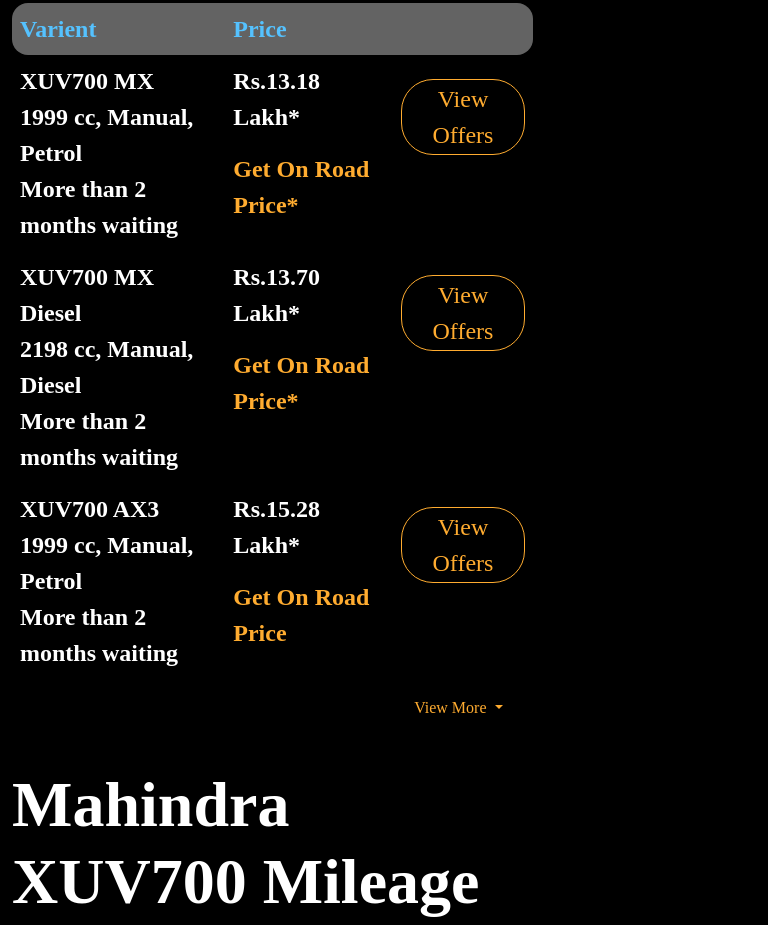
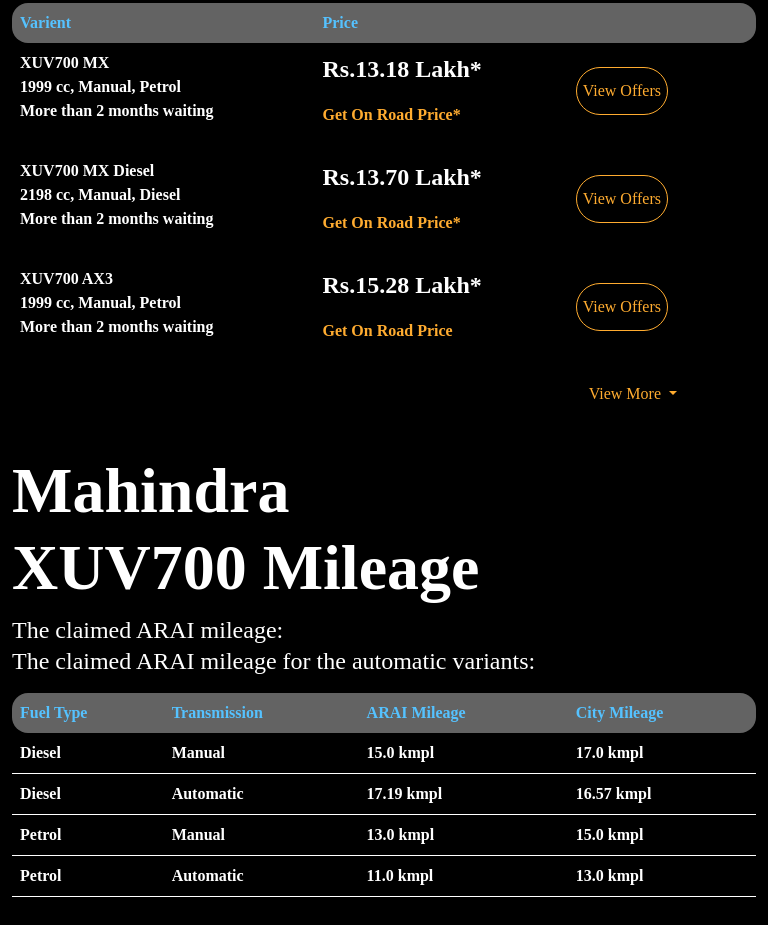
Before and after one commit to ItzzAkib07/xuv700, a plain HTML site: page index.html in a window 768 px wide. Shown: the part 3189-4114 px from the top of the page. Drawn offline with nearby package versions, Linux system fonts and the light colour scheme.

Commit message:
Update style.css
Addee responsiveness to table

```diff
--- a/style.css
+++ b/style.css
@@ -1174,6 +1174,36 @@ line-height: 38.04px;
 @media only screen and (min-width: 600px) and (max-width: 768px)  {
 
 
+.table-responsive {
+    width: 100% !important;
+  }
+
+  .table-responsive .table{
+    width: 100%;
+    table-layout: auto;
+  }
+
+  .td-btn{
+    height: 3rem;
+    display: flex;
+    justify-content: center;
+    align-items: center;
+    font-size: 1rem;
+  }
+
+  .mileage-tbale .table-responsive{
+    width: 100% !important;
+  }
+
+  .mileage-tbale .table-responsive .table{
+    width: 100% !important;
+    table-layout: auto;
+  }
+
+  .table th,td{
+    font-size: 1rem;
+  }
+
   .nav-2 {
     display: none;
   }
@@ -1253,10 +1283,70 @@ line-height: 38.04px;
     flex-direction: column;
     width: 100%;
   }
+
+  .table-responsive {
+    width: 100% !important;
+  }
+
+  .table-responsive .table{
+    width: 100%;
+    table-layout: auto;
+  }
+
+  .td-btn{
+    height: 3rem;
+    display: flex;
+    justify-content: center;
+    align-items: center;
+    font-size: 1rem;
+  }
+
+  .mileage-tbale .table-responsive{
+    width: 100% !important;
+  }
+
+  .mileage-tbale .table-responsive .table{
+    width: 100% !important;
+    table-layout: auto;
+  }
+
+  .table th,td{
+    font-size: 1rem;
+  }
 }
 
 /* Large devices (laptops/desktops, 992px and up) */
 @media only screen and (min-width: 992px) {
+
+ .table-responsive {
+    width: 100% !important;
+  }
+
+  .table-responsive .table{
+    width: 100%;
+    table-layout: auto;
+  }
+
+  .td-btn{
+    height: 3rem;
+    display: flex;
+    justify-content: center;
+    align-items: center;
+    font-size: 1rem;
+  }
+
+  .mileage-tbale .table-responsive{
+    width: 100% !important;
+  }
+
+  .mileage-tbale .table-responsive .table{
+    width: 100% !important;
+    table-layout: auto;
+  }
+
+  .table th,td{
+    font-size: 1rem;
+  }
 }
 
 /* Extra large devices (large laptops and desktops, 1200px and up) */
```
